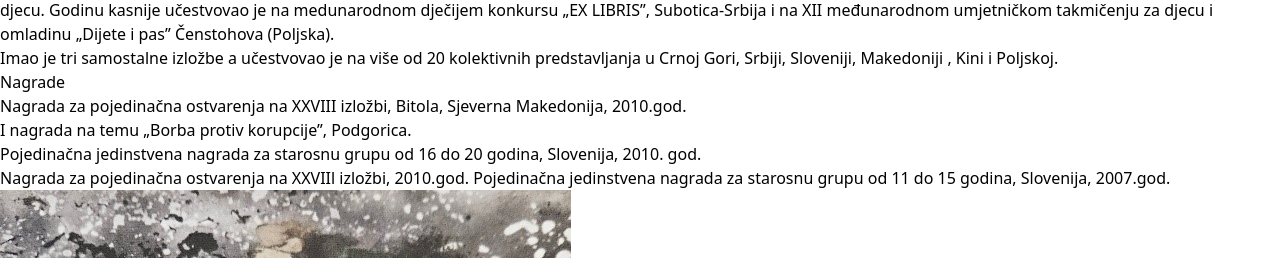
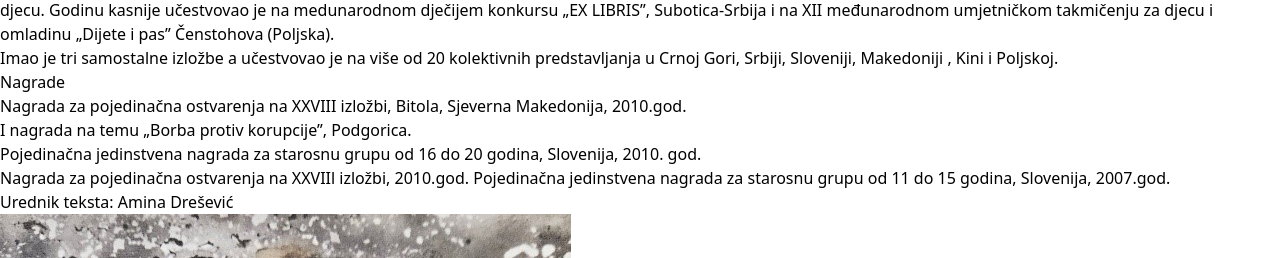
Before and after one commit to Suksii/painters, a React (Vite) app: page /gjokaj_agron in a window 1280 px wide. Shown: the part 694-952 px from the top of the page. Built offline with nearby package versions, Linux system fonts and the light colour scheme.

Commit message:
text editor added

```diff
--- a/src/constants/painters.jsx
+++ b/src/constants/painters.jsx
@@ -44,6 +44,7 @@ import { IoMailSharp } from "react-icons/io5";
           "Rad Deljoša Dokaja otkriva jednu dovoljno savremenu, čak univerzalnu čuvstvenost, koju treba posnnatrati I prihvatiti i izvan isključivo lokalne prisme. Zaista posebna, ona svakako sadrši neke elemente svog okruženja, ali je i transponovana u daleke reminiscencije, posebno tematske, te u prostorne, a katkad i kolorističke odnose.. lako privlačna sila koja Dokaja vuče prema nadrealnom i metaforičkom ostavlja gotovo neizbrisiv trag, umjetnik postepeno udaljio od simboličkog ifantastičnog slikarstra iprihvatio neposrednije, šivlje uticaje sauremenih ambijenata koji ga okružuju. Oru intimnu promjenu odnosa prema svijetu ispratila je i promjena umjetničkog jezika, čija je posljedica pročišćavanje isražaja, brisanje de talja, fornmalna sinteza površina i upotreba strožeg spektra boja. Dugi nis crteža, zatim, Đokaju je poslužio kao posrednik ismedu gravure i slikanja; ruka je poslušala naredbe i želje vida - nalazimo se pred vanrednim primjerom logičkog i posljedičnog razvoja ideje do njene konačne i savršene realizacije...",
       },
     ],
+    textEditor: "Amina Drešević",
     images: [
       {
         image: DjokajDjeljos1,
@@ -96,6 +97,7 @@ import { IoMailSharp } from "react-icons/io5";
       "Nagrada za pojedinačna ostvarenja na XXVIIl izložbi, 2010.god. Pojedinačna jedinstvena nagrada za starosnu grupu od 11 do 15 godina, Slovenija, 2007.god.",
     ],
     criticism: [],
+    textEditor: "Amina Drešević",
     images: [
       {
         image: GjokajAgron1,
@@ -136,6 +138,7 @@ import { IoMailSharp } from "react-icons/io5";
       "Prvo mjesto za slikarstvo u koloniji “Pro beach soocer 2007.god.",
     ],
     criticism: [],
+    textEditor: "Amina Drešević",
     images: [
       {
         image: KapllaniEdin1,
@@ -190,6 +193,7 @@ import { IoMailSharp } from "react-icons/io5";
           "Ujednačeni kompozicioni sklad u radovima Vahide Nimanbegu, naizgled slučajni ritmičko-dinamički odnosi, navode na rasmišljanje da je sve gotovo spontano nastalo. Upravoje suprotno. Promišljeni i izbalansirani likovni elementi djela čine konstrukt slike otvorenim poljem osmišljenih intervencija. Ove slike pričaju priču amalgamiranih iskustava, sagu nasljeda, rodne semlje, obale, obližnjih vrtova i dardina i sve su te priče, kao pačvorci tkanina povesane „šavovima” videnog (unutarnjeg oka ), u nadovesijućem smislenom slijedu, tvoreći specifičan „ ćilim sjećanja, proživljenog, naslućenog, šeljenog. Vahida to radi jednostavnin, pikturalnim jezikom, wnim geometrijskim formama u akcentima kgje multiplikuje - kvadrat, pravougaonik, krug. Corjek nije neophodan u bukralnom fguralnom prikazu, jer je opšte prisutan u svakom potesu kičice, reljefno naglašene fakure ili pak manje intensivnom egsekutivnom naboju. Simbolika sašimanja provocira kontekstualisaciju dva srijeta - prirode oko nas i one u nama, sujetova koji kohabiiraju ujedinstuenin koloritnin senzacijama, zamamno isbalansirane energetske potencije. Vedro i živono, zagonetno i intrigantno, lirsko i intimisticko, slikarsvo Vahide Nimanbegu yjeruje u sinhronisaciju/sublimaciju životnih sokova kros jedinstvo rasličitosti - umjetnosti i kultura ondašnjih prostora, ljepote krajolika fisichih pejzaža, ali i onih mentalnih što kros simbol progovaraju u vidljivom.",
       },
     ],
+    textEditor: "Amina Drešević",
     images: [
       {
         image: NimanbeguHasanagaVahida1,
@@ -233,6 +237,7 @@ import { IoMailSharp } from "react-icons/io5";
       "„Bijenale međunarodnog crtanja” - Nacionalna galerija Kosova, Priština, 2004.god.",
     ],
     criticism: [],
+    textEditor: "Amina Drešević",
     images: [
       {
         image: PrelvukajZake1,
@@ -299,6 +304,7 @@ import { IoMailSharp } from "react-icons/io5";
           "..Djelo Renate Mašanović je prepoznatljivo, te bogato kvalitetima koje treba da ima snačujna unmjetnost. Autentičnost je prva i najsnačajnija karakteristika djela ulcinjske umjetnice. Njenu ribu cemo preposnati uvijek, njenu čemo poruku sa keramičke šolje prihvatiti ne bes smijeha i ne bes gorčine. Da, njen je humor sofisticiran i gorak. Baš onakar kakar mora i biti ako se radi o subversivnom umjetniku, odnosno umjetnici. Renata Mašanović to svakakojeste. Njene su tvorevine korisne, lijepe, duhovite i subversivne. Nikada nisu tek dobro i originalno napravljen predmet, već dobro i originalno napravljen predmet koji upire prstom u društvo i njegova nevesela gibanja. Njena je umjetnost „skromna”- na ruborima velikih tema. Njenje pogled onaj iskosa, a veliki mislioci današnjice vjeruju da je upravo taj pogled jedini autentičan ijedini koji može biti subversivan",
       },
     ],
+    textEditor: "Amina Drešević",
     images: [
       {
         image: RijavecMasanovicRenata1,
@@ -354,6 +360,7 @@ import { IoMailSharp } from "react-icons/io5";
     ],
     rewards: [],
     criticism: [],
+    textEditor: "Amina Drešević",
     images: [
       {
         image: KoljaBerisaj1,
--- a/src/pages/Painters.jsx
+++ b/src/pages/Painters.jsx
@@ -27,8 +27,9 @@ const Painters = ({ data, gridCols }) => {
           </p>
         ))}
       </section>
+      <section>
         {data.rewards && data.rewards.length > 0 && (
-        <section className="mt-12">
+          <div className="mt-12">
             <h2 className="text-2xl font-bold text-gray-900 mb-4">Nagrade</h2>
             <ul className="list-disc list-inside space-y-2 text-gray-700">
               {data.rewards.map((reward, index) => (
@@ -37,8 +38,14 @@ const Painters = ({ data, gridCols }) => {
                 </li>
               ))}
             </ul>
+          </div>
+        )}
+        <h3 className="leading-5 flex gap-2 justify-end items-end pt-3">
+          Urednik teksta:{" "}
+          <span className="font-semibold">{data.textEditor}</span>
+        </h3>
       </section>
-      )}
+
       <section
         className={`mt-12 grid grid-cols-1 lg:grid-cols-2 xl:${gridCols} gap-2`}
       >
```
Lines whose indentation alone changed are shown as unchanged.
